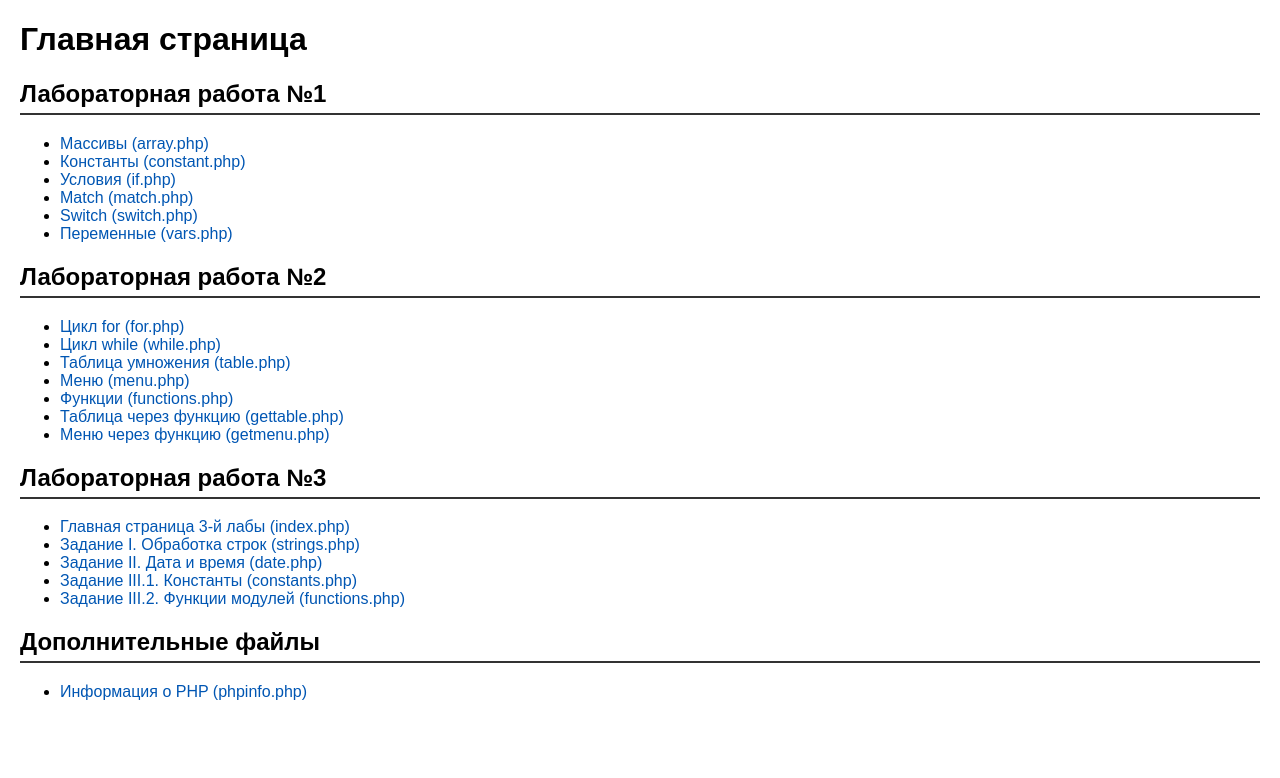
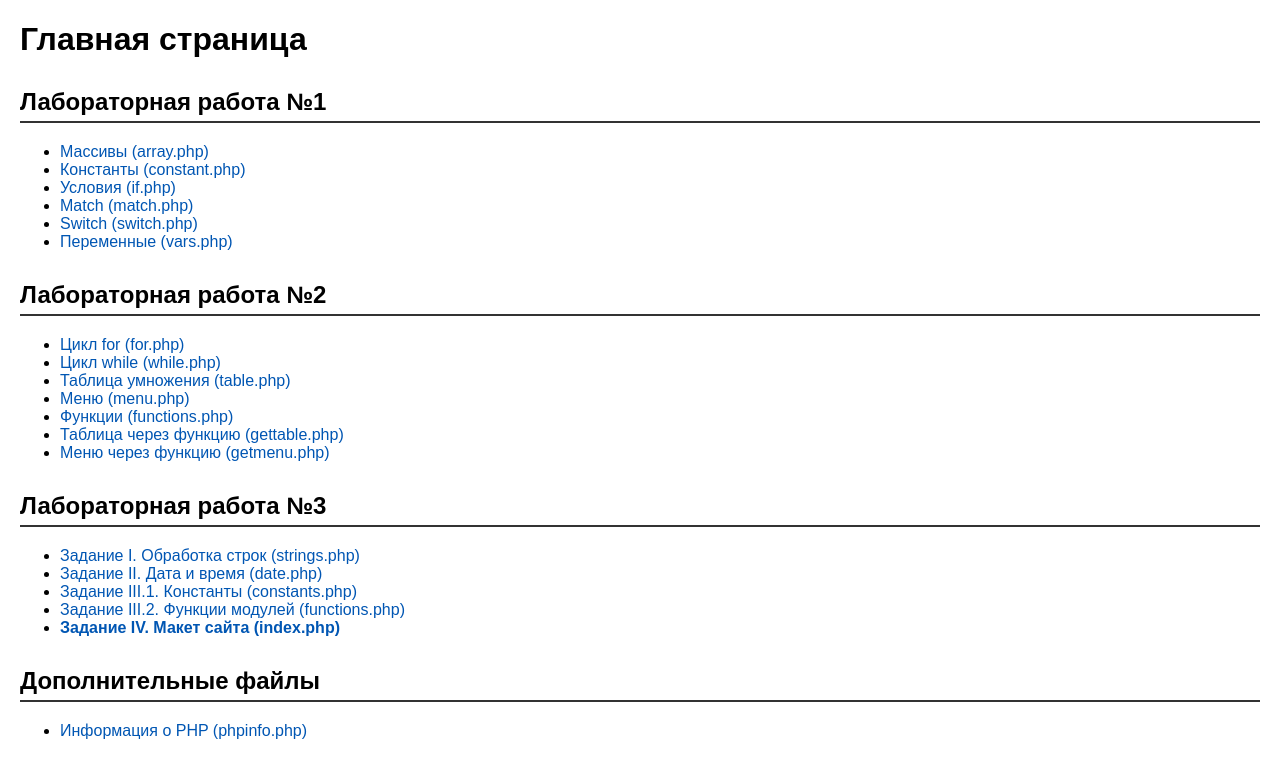
Before and after one commit to AnnPinaeva/php, a PHP site: page / in a window 1280 px wide. Shown: the top 778 px of the page. Run offline with PHP 8.4, Linux system fonts and the light colour scheme.

Commit message:
Update index.php

```diff
--- a/index.php
+++ b/index.php
@@ -5,7 +5,7 @@
 	<title>Главная страница</title>
 	<style>
 		body { font-family: Arial, sans-serif; margin: 20px; }
-		h2 { border-bottom: 2px solid #333; padding-bottom: 5px; }
+		h2 { border-bottom: 2px solid #333; padding-bottom: 5px; margin-top: 30px; }
 		a { text-decoration: none; color: #0056b3; }
 		a:hover { text-decoration: underline; }
 	</style>
@@ -36,11 +36,11 @@
 
 	<h2>Лабораторная работа №3</h2>
 	<ul>
-		<li><a href="lab3/index.php">Главная страница 3-й лабы (index.php)</a></li>
 		<li><a href="lab3/strings.php">Задание I. Обработка строк (strings.php)</a></li>
 		<li><a href="lab3/date.php">Задание II. Дата и время (date.php)</a></li>
 		<li><a href="lab3/constants.php">Задание III.1. Константы (constants.php)</a></li>
 		<li><a href="lab3/functions.php">Задание III.2. Функции модулей (functions.php)</a></li>
+		<li><a href="lab3/index.php"><strong>Задание IV. Макет сайта (index.php)</strong></a></li>
 	</ul>
 
 	<h2>Дополнительные файлы</h2>
```
